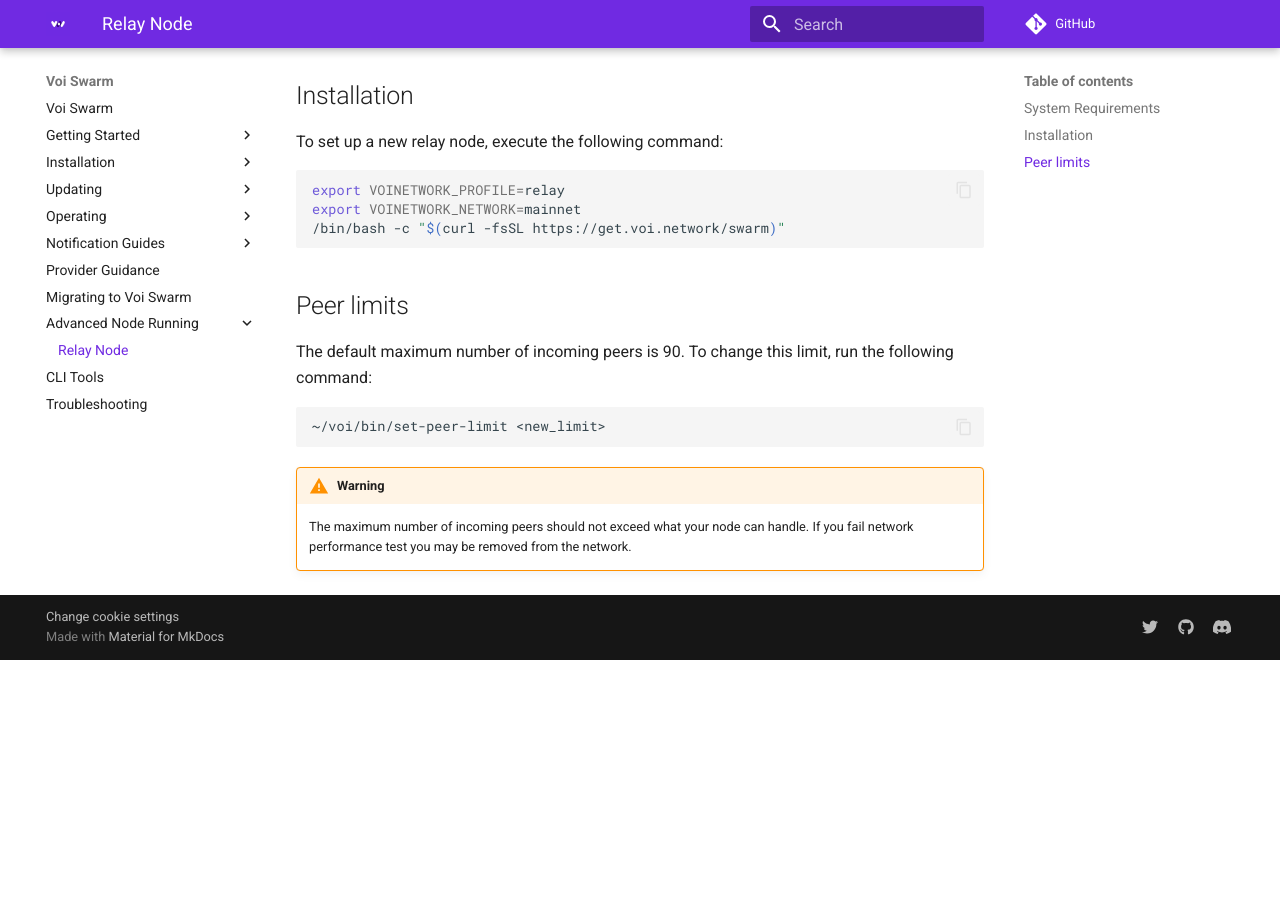
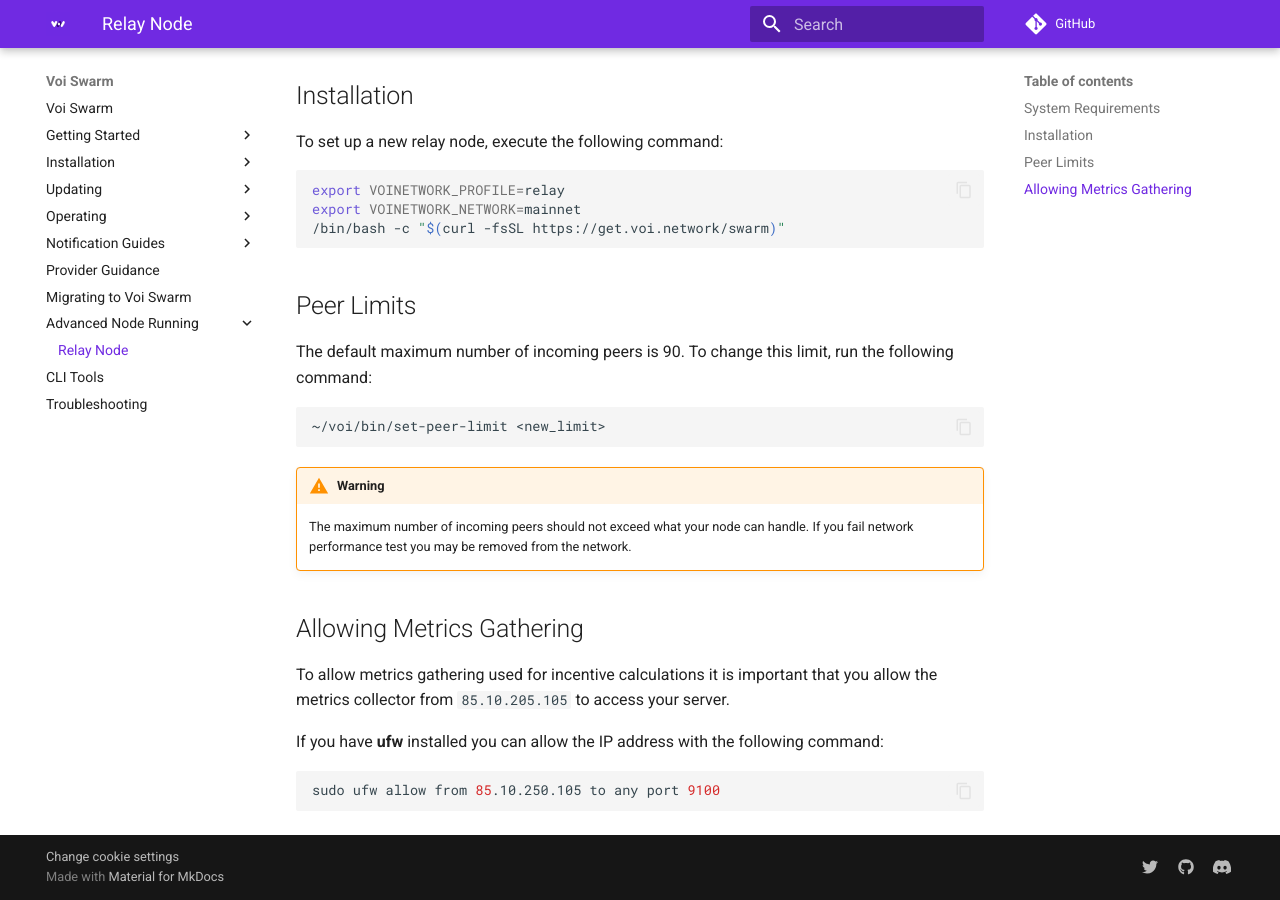
Before and after one commit to VoiNetwork/voi-swarm, an MkDocs documentation site: the page built from docs/advanced-node-running/relay-node.md, in a window 1280 px wide and 900 px high, scrolled down 909 px. Built offline with MkDocs 1.6.1 and Material for MkDocs 9.7.7, drawn with Linux system fonts in a browser that asks for light colours; plug-ins that fetch from the network failed and are left out; comment, search, counter and statistics services are not loaded; before the commit the page ends 1569 px from its top, so only the background shows below that.

````diff
--- a/docs/advanced-node-running/relay-node.md
+++ b/docs/advanced-node-running/relay-node.md
@@ -33,7 +33,7 @@ export VOINETWORK_NETWORK=mainnet
 /bin/bash -c "$(curl -fsSL https://get.voi.network/swarm)"
 ```
 
-## Peer limits
+## Peer Limits
 
 The default maximum number of incoming peers is 90. To change this limit, run the following command:
 
@@ -41,6 +41,19 @@ The default maximum number of incoming peers is 90. To change this limit, run th
 ~/voi/bin/set-peer-limit <new_limit>
 ```
 
+
 !!! warning
     The maximum number of incoming peers should not exceed what your node can handle.
     If you fail network performance test you may be removed from the network.
+
+
+## Allowing Metrics Gathering
+
+To allow metrics gathering used for incentive calculations it is important that you allow the metrics
+collector from `85.10.205.105` to access your server.
+
+If you have **ufw** installed you can allow the IP address with the following command:
+
+```bash
+sudo ufw allow from 85.10.250.105 to any port 9100
+```
````
Also changed, not shown: docs/updating/migrating-network.md (+3 -0 lines).
